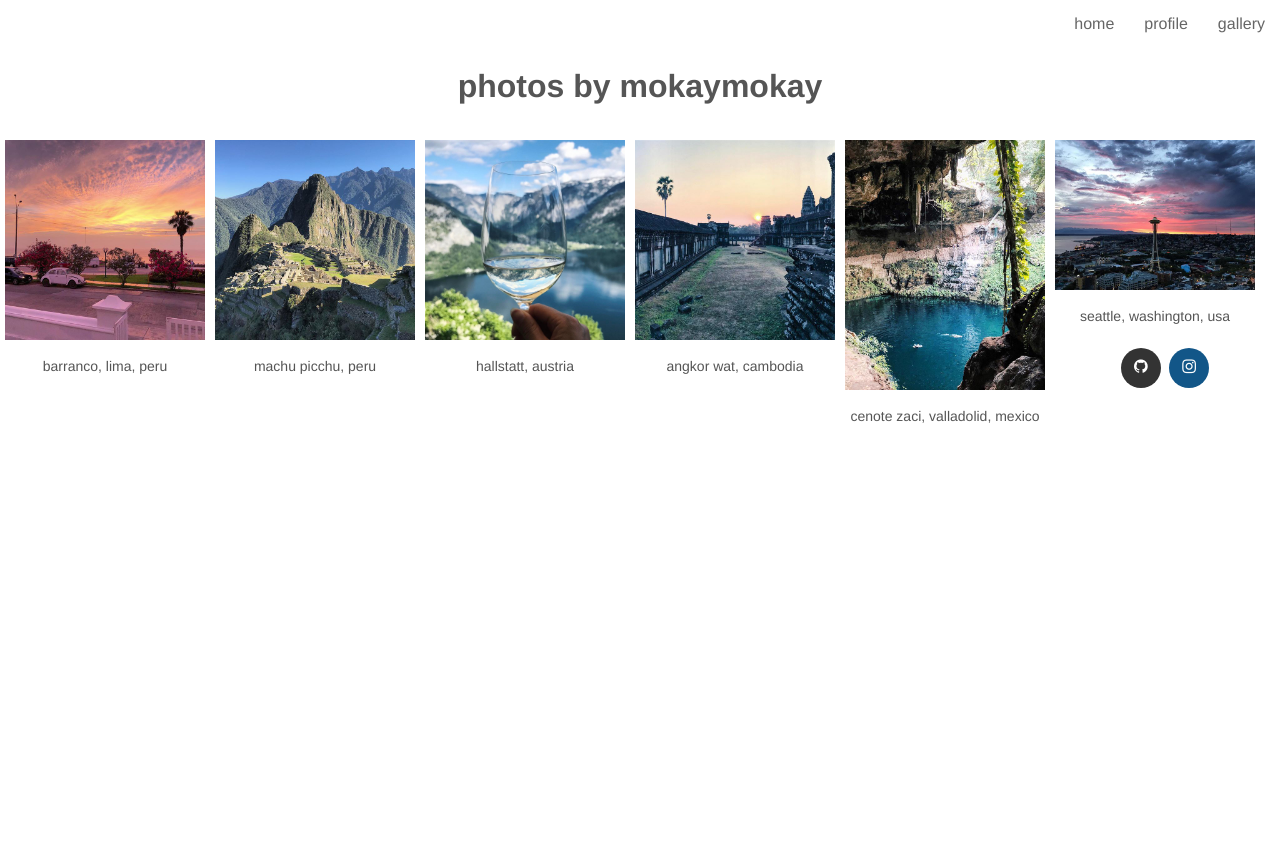
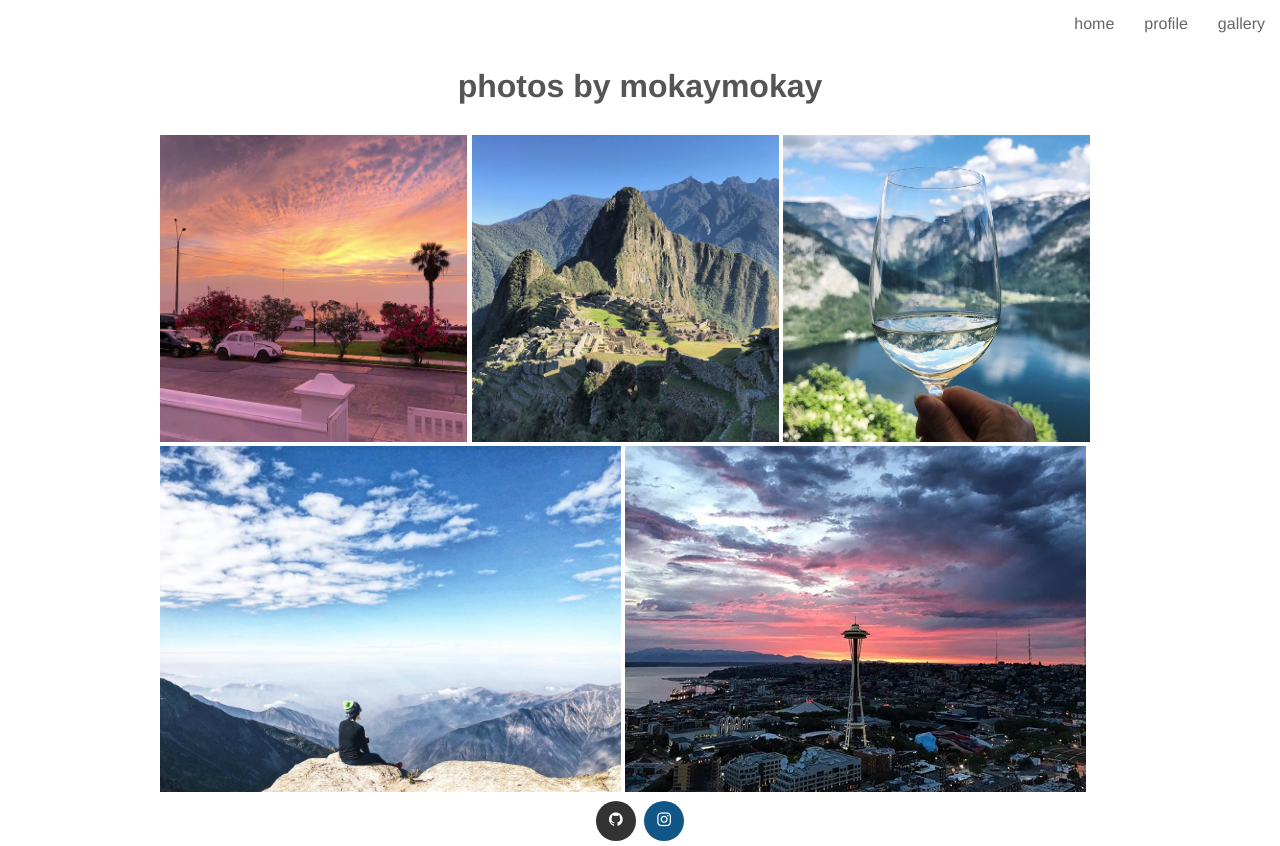
Before and after one commit to mokaymokay/simple-profile, a plain HTML site: page gallery.html in a window 1280 px wide. Before the commit the page ends 800 px from the top, so only its background shows below. Drawn offline with Linux system fonts and the light colour scheme.

Commit message:
Change gallery layout

```diff
--- a/gallery.html
+++ b/gallery.html
@@ -20,33 +20,29 @@
           <h1>photos by mokaymokay</h1>
       </header>
 
-      <div class="gallery">
-          <a href="https://www.instagram.com/p/BeqCdDhHNtV/?taken-by=mokaymokay"><img src="images/barranco.jpg" alt="barranco"></a>
-          <p>barranco, lima, peru</p>
+      <div class="container">
+          <a href="https://www.instagram.com/p/BeqCdDhHNtV/?taken-by=mokaymokay">
+              <img class="three-columns" src="images/barranco.jpg" alt="barranco" width="960" /></a>
+          <!-- <div class="middle">
+              <div class="text">barranco, lima, peru</div>
+          </div> -->
+          <!-- <p>barranco, lima, peru</p> -->
+
+          <a href="https://www.instagram.com/p/BaqCTLkHpO2/?taken-by=mokaymokay">
+                <img class="three-columns" src="images/machu-picchu.jpg" alt="machu-picchu" width="960" /></a>
+          <!-- <p>machu picchu, peru</p> -->
+          <a href="https://www.instagram.com/p/BUNCSq8BiUe/?taken-by=mokaymokay">
+          <img class="three-columns" src="images/hallstatt.jpg" alt="hallstatt" width="960" /></a>
+          <!-- <p>hallstatt, austria</p> -->
       </div>
-      <div class="gallery">
-          <a href="https://www.instagram.com/p/BaqCTLkHpO2/?taken-by=mokaymokay">
-            <img src="images/machu-picchu.jpg" alt="machu-picchu"></a>
-            <p>machu picchu, peru</p>
-      </div>
-      <div class="gallery">
-          <a href="https://www.instagram.com/p/BUNCSq8BiUe/?taken-by=mokaymokay">
-          <img src="images/hallstatt.jpg" alt="hallstatt"></a>
-          <p>hallstatt, austria</p>
-      </div>
-      <div class="gallery">
-          <a href="https://www.instagram.com/p/BRkWfyujkpd/?taken-by=mokaymokay">
-          <img src="images/angkor-wat.jpg" alt="angkor wat"></a>
-          <p>angkor wat, cambodia</p>
-      </div>
-      <div class="gallery">
-          <a href="https://www.instagram.com/p/Bdn2phdHzwv/?taken-by=mokaymokay"><img src="images/cenote-zaci.jpg" alt="cenote"></a>
-          <p>cenote zaci, valladolid, mexico</p>
-      </div>
-      <div class="gallery">
+
+      <div class="container">
+          <a href="https://www.instagram.com/p/BfCej9dnd2k/??taken-by=mokaymokay">
+                <img class="two-columns" src="images/marcahuasi.jpg" alt="marcahuasi" width="960" /></a>
+          <!-- <p>marcahuasi, peru</p> -->
           <a href="https://www.instagram.com/p/BGYUfDWCgyj/?taken-by=mokaymokay">
-          <img src="images/seattle.jpg" alt="seattle"></a>
-          <p>seattle, washington, usa</p>
+                <img class="two-columns" src="images/seattle.jpg" alt="seattle" width="960" /></a>
+          <!-- <p>seattle, washington, usa</p> -->
       </div>
   </body>
 
--- a/main.css
+++ b/main.css
@@ -6,7 +6,6 @@ body, html {
 }
 
 /* navigation bar */
-
 .nav {
     position: static;
     width: 100%;
@@ -43,7 +42,6 @@ body, html {
 }
 
 /* profile content */
-
 header h1{
     margin-top: 0px;
     margin-bottom: 20px;
@@ -90,22 +88,64 @@ blockquote {
 }
 
 /* gallery */
+div.container {
+  position: relative;
+  width: 96%;
+  max-width: 960px;
+  margin: 0 auto;
+}
 
-.gallery {
+/* .gallery {
     float: left;
     margin: 5px;
-    width: 200px;
+} */
+
+.three-columns {
+  width: 32%;
+  display: inline-block;
 }
 
-.gallery img {
+.two-columns {
+  width: 48%;
+  display: inline-block;
+}
+
+/* .gallery img {
     width: 100%;
     height: auto;
+    transition: .5s ease;
 }
 
 .gallery p {
     text-align: center;
     font-size: 14px;
+} */
+
+/* .middle {
+  transition: .5s ease;
+  opacity: 0;
+  position: absolute;
+  top: 50%;
+  left: 50%;
+  transform: translate(-50%, -50%);
+  -ms-transform: translate(-50%, -50%);
+  text-align: center;
 }
+
+.gallery:hover .middle {
+  opacity: 1;
+}
+
+.gallery:hover img {
+  opacity: 0.3;
+}
+
+.text {
+  background-color: #666;
+  color: white;
+  font-size: 14px;
+  padding: 14px 28px;
+} */
 
 /* footer */
 footer {
```
Also changed, not shown: images/marcahuasi.jpg (added).
